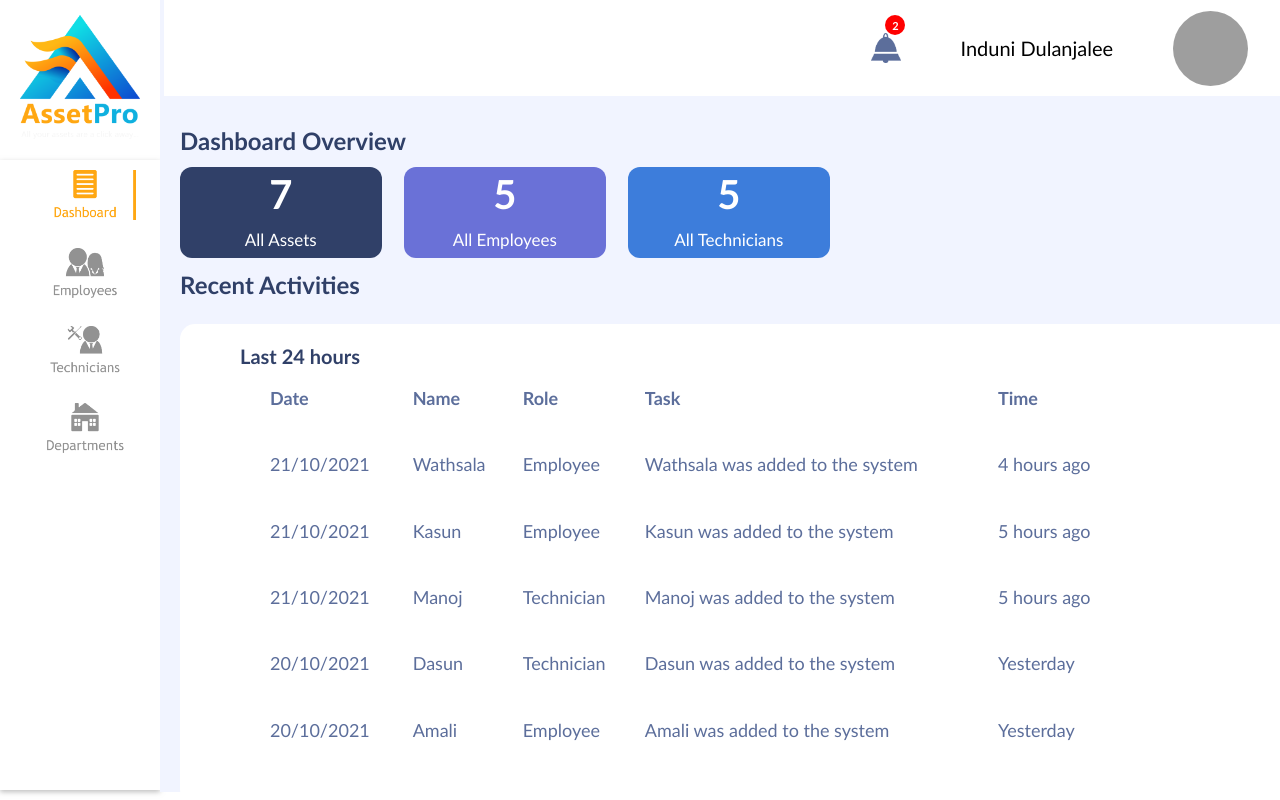
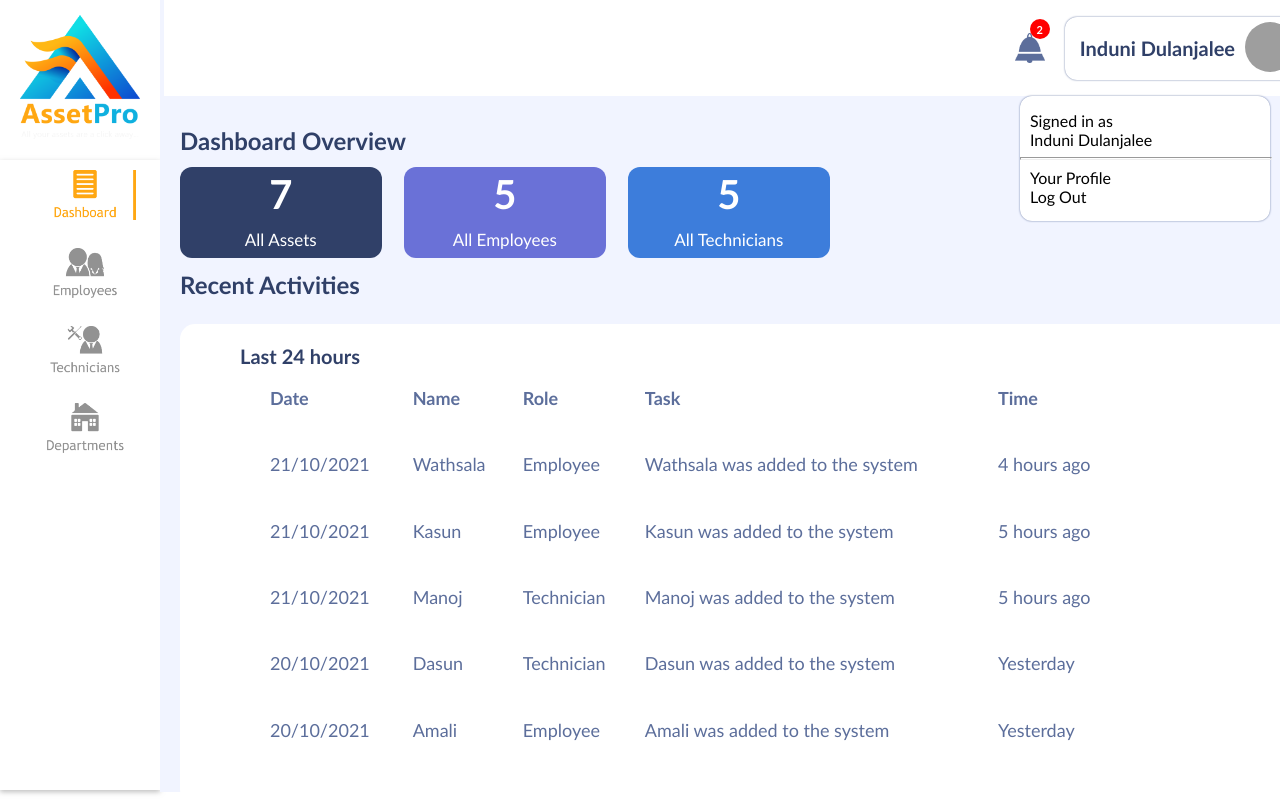
Before and after one commit to HarshaAbeyvickrama/AssetPro, a PHP site: page /AssetPro/view/dashboard.php in a window 1280 px wide. Run offline with PHP 8.4, Linux system fonts and the light colour scheme; a user stored in the database is signed in; data comes from the database, SQL or seed files in the repository; data that the repository does not hold is empty; grey boxes are pictures that could not be loaded.

Commit message:
make profile dro[pdown

```diff
--- a/view/includes/header.php
+++ b/view/includes/header.php
@@ -1,73 +1,101 @@
 <style>
     .header{
-        display: grid;
-        grid-template-columns: 6fr 0.5fr 3fr 0.5fr ;
-        height: 12vh;
-
+        display: flex;
+        align-items: center;
+        height: 100%;
+        padding: 0px;
+        justify-content: right;
     }
-    .header >div{
-        border: 0px solid green;
+    .header > div{
+        margin: 0px 10px;
     }
-    #notificationIcon > img{
-        height: 30px;
-        width: 30px;
-    }
-    #notificationIcon{
+    .notificationBadge{
+        height: 50%;
+        margin: 0px;
         position: relative;
         display: flex;
         justify-content: center;
         align-items: center;
     }
-    #notificationIcon:hover{
-        cursor: pointer;
+    .notificationBadge > img{
+        height: 30px;
+        width: 30px;
     }
     #notificationCount{
         position: absolute;
-        top: 15px;
-        right: 10px;
+        top: -5px;
+        right: -5px;
         background-color: red;
         border-radius: 50%;
         color: white;
         width: 20px;
         height: 20px;
-        display: flex;
+        /* display: flex;
         justify-content: center;
-        align-items: center;
+        align-items: center; */
         font-size: 11px;
         font-weight: bold;
     }
     #userSection{
-        display: grid;
-        grid-template-columns: 7fr 3fr;
+        display: flex;
+        align-items: center;
+        /* border: 1px solid red; */
+        padding: 5px 10px;
+        box-shadow: 0 0px 2px #5c6e9b;
+        border-radius: 12px;
     }
-    #userSection > div{
-        display: flex;
-        justify-content: center;
-        align-items: center;
-        text-align: right;
-        width: 100%;
+    #userSection:hover{
+        cursor: pointer;
+    }
+    #userSection div{
+        margin: 0px 5px;
     }
     #userSection img{
-        width: 75px;
-        height: 75px;
+        width: 50px;
+        height: 50px;
         border-radius: 50%;
     }
     #username{
         font-size: 20px;
+        font-weight: 900;
+        color: #304068;
+        /* height: 100%; */
+    }
+    #username:hover{
+        cursor: pointer;
     }
 
+    /* Dropdown */
+    .profile-dropdown{
+        position: absolute;
+        width: 250px;
+        border-radius: 12px;
+        /* border: 1px solid red; */
+        padding: 15px 0px;
+        right: 0;
+        margin: 0px 10px;
+        background-color: white;
+        box-shadow: 0 0px 2px #5c6e9b;
+        z-index: 10;
+    }
+    .profile-dropdown > div{
+        padding: 0px 10px;
+    }
+    .profile-dropdown > hr{
+        width: 100%;
+        height: 0.5px;
+    }
+    #logout{
+       justify-content: left;
+    }
 </style>
-
 <div class="header">
-    <div>
-
-    </div>
-    <div id="notificationIcon" class="notificationBadge">
+    <div class="notificationBadge">
         <img src="../Images/Notification.png" alt="" class="notificationBadge">
         <span id="notificationCount" class="notificationBadge">2</span>
     </div>
+
     <div id="userSection">
-        <!-- <div id="username">Rocell Bathware</div> -->
         <div id="username">
             <?php
                 include('../db/dbConnection.php');
@@ -82,59 +110,19 @@
             <img src="../Images/profile.jpg" alt="">
         </div>
     </div>
-    <div></div>
 </div>
-<?php
-    include_once("notification.php")
-?>
-
-
-
-<script>
-    var icon = document.getElementById("notificationIcon");
-    icon.addEventListener("click",e =>{
-        var notification = document.querySelector(".notificationContainer");
-        if(notification.style.display ==="none"){
-            notification.style.display = "grid";
-        }else{
-            notification.style.display= "none";
-        }
-    })
-
-    //Checking for notifications
-
-    window.onload = function(){
-    //    checkNewNotifications();
-    }
-
-
-    function checkNewNotifications() {
-        setInterval(getCount, 2000);
-    }
-    var cows =1;
-    function getCount() {
-        var xhr = new XMLHttpRequest();
-
-        xhr.open("GET","../controller/mainController.php?action=newNotifCount",true);
-
-        xhr.onload = function(){
-            if(this.status === 200){
-                console.log("හරකා Number "+cows+" 🐮🐮")
-                cows++;
-            }else{
-
-            }
-        }
-        xhr.send();
-    }
-
-
-    //hide notification panel when clicked outside
-    document.addEventListener('click',function(e){
-        notificationWindow = document.querySelector('.notificationContainer');
-        if(e.target.classList[0] !== 'notificationBadge' && window.getComputedStyle(notificationWindow).display !== "none"){
-            notificationWindow.style.display = 'none';
-
-        }
-    })
-</script>
+<div class="profile-dropdown">
+    <div>Signed in as</div>
+    <div>
+        <?php
+            echo $name;
+        ?>
+    </div>
+    <hr>
+    <div id="your-profile">
+        Your Profile
+    </div>
+    <div id="logout">
+        Log Out
+    </div>
+</div>
```
